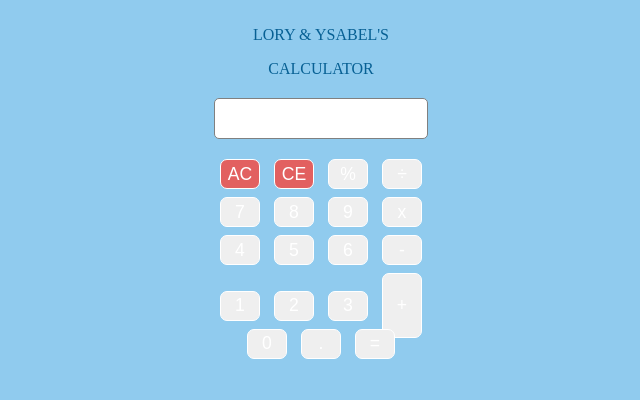
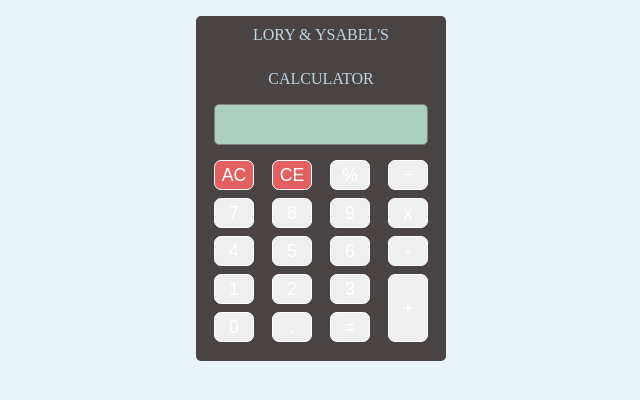
Before and after one commit to lory-costa/calculator, a plain HTML site: page index.html in a window 1280 px wide. Shown: the whole page, without its empty margins (319-959 px from the left). Drawn offline with Linux system fonts and the light colour scheme.

Commit message:
Improve styles and fix buttons

```diff
--- a/index.html
+++ b/index.html
@@ -8,7 +8,7 @@
     <link rel="stylesheet" href="styles.css" />
   </head>
   <body>
-    <div class="Calculator">
+    <div class="calculator">
       <!-- Create a p tag with the text "Lory and Ysabel's Calculator" -->
       <p id="title">LORY & YSABEL'S</p>
       <p id="title">CALCULATOR</p>
@@ -38,13 +38,16 @@
         <button>6</button>
         <button>-</button>
       </div>
+
+      <div class="row">
         <!-- Fourth Row - 1 , 2 , 3 , +     //the + button will have a class of tall-button -->
+        <div class="col">
           <div class="row">
             <button>1</button>
             <button>2</button>
             <button>3</button>
-        <button class="tall">+</button>
           </div>
+
           <!-- Fifth Row - 0 , . , = -->
           <div class="row">
             <button>0</button>
@@ -52,6 +55,12 @@
             <button>=</button>
           </div>
         </div>
+
+        <div class="col">
+          <button class="tall">+</button>
+        </div>
+      </div>
+    </div>
   </body>
   <script src="app.js"></script>
 </html>
--- a/styles.css
+++ b/styles.css
@@ -2,15 +2,14 @@
  - set Text align to Centre
  - set a text font */
 body {
-  background-color: #90cbee;
+  background-color: #e8f2f7;
   text-align: center;
 }
 
 /*create title syle*/
 #title {
   padding-top: 10px;
-  margin-bottom: -10px;
-  color: #076094;
+  color: #c0d6e2;
 }
 
 /*Create a calculator class style
@@ -18,17 +17,18 @@ body {
  - set a border radius if we want it curved*/
 .calculator {
   width: 250px;
-  height: 335px;
-  background-color: white;
+  height: 345px;
+  background-color: rgb(73, 67, 67);
   margin: 0 auto;
   border-radius: 5px;
-  text-align: center;
 }
 
 /*Create a row class style
  - set display to block */
 .row {
   display: block;
+  display: flex;
+  justify-content: center;
 }
 
 /*create a button element style
@@ -44,7 +44,7 @@ button {
   color: white;
   font-size: 1.1em;
   border-radius: 7px;
-  margin: 0 5px 8px;
+  margin: 0 9px 8px;
 }
 
 /*create a control class style
@@ -55,20 +55,19 @@ button {
 
 /*create input style*/
 input[type="text"] {
-  background-color: white;
+  background-color: #abcfbe;
   border: 1px solid grey;
   line-height: 20px;
   width: 200px;
   font-size: 2em;
   direction: rtl;
   padding-right: 10px;
-  margin: 30px 0 20px;
+  margin: 0 10px 15px;
   border-radius: 5px;
 }
 
 /*create a tall class style
  - adjust the width and height, so that this paricular button takes up the place of two vertical buttons */
 .tall {
-  height: 65px;
-  margin: 0 5px -10px;
+  height: 68px;
 }
```
Lines whose indentation alone changed are shown as unchanged.
